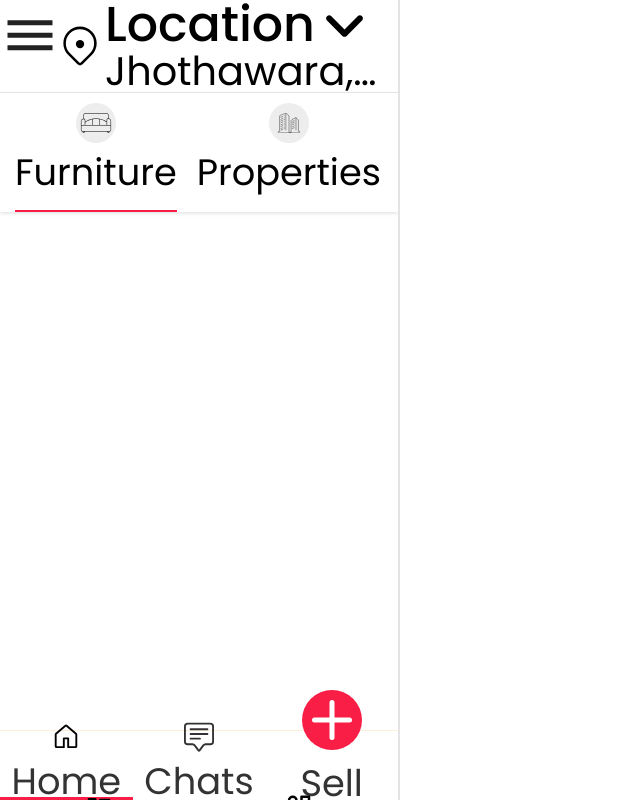
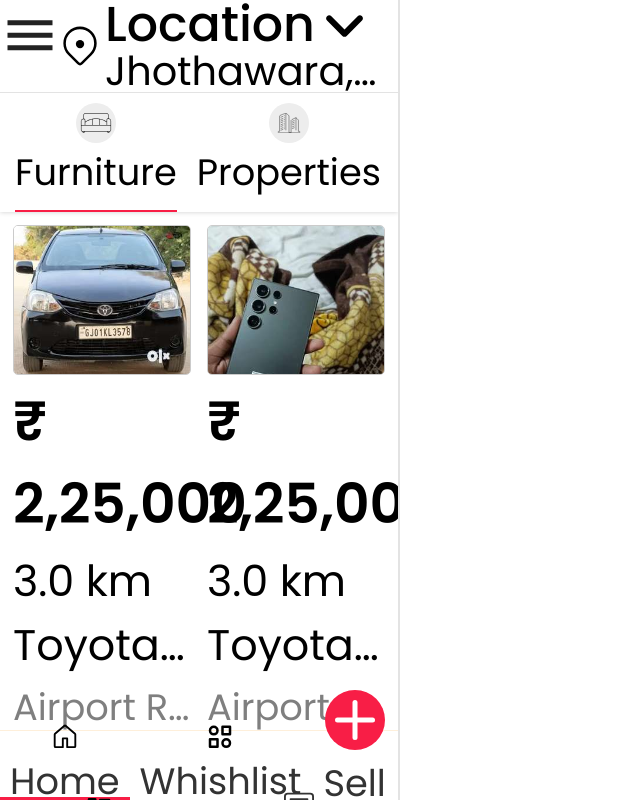
Before and after one commit to 25mohit/rent-property-project-frontend, a Next.js app: page /Home in a window 1280 px wide. Shown: the whole page, without its empty margins (0-640 px from the left). Built offline with nearby package versions, Linux system fonts and the light colour scheme.

Commit message:
home page design not complete

```diff
--- a/public/images/index.tsx
+++ b/public/images/index.tsx
@@ -2,3 +2,5 @@
 export { default as furniture } from "./furniture.svg";
 export { default as property } from "./property.svg";
 export { default as electronic } from "./electronic.svg";
+export { default as prImg1 } from "./prImg1.jpg";
+export { default as prImg2 } from "./prImg2.jpg";
--- a/src/app/Home/page.tsx
+++ b/src/app/Home/page.tsx
@@ -1,7 +1,7 @@
 import React from "react";
 import MultiContentLayout from "../components/HOC/Layout/MultiContentLayout";
 import Image from "next/image";
-import { electronic, furniture, property } from "../../../public/images";
+import { electronic, furniture, prImg1, prImg2, property } from "../../../public/images";
 
 
 const HomePage = () => {
@@ -48,6 +48,139 @@
               </li>
           </ul>
       </div>
+
+      <div className="row listingProduct">
+          <div className="col-6">
+            <div className="productCard">
+              <figure className="productCardImg">
+                <Image src={prImg1} alt="pr1" />
+              </figure>
+              <div className="productCardBoy">
+                <h3 className="itemPrice">₹ 2,25,000</h3>
+                <h4 className="distance">3.0 km</h4>
+                <h5 className="prdTitle textLimit l1">Toyota Etios Liva G SP*, 2011, CNG & Hybrids</h5>
+                <p className="location textLimit l1">Airport Road, Ahmedabad</p>
+              </div>
+            </div>
+          </div>
+          <div className="col-6">
+            <div className="productCard">
+              <figure className="productCardImg">
+                <Image src={prImg2} alt="pr2" />
+              </figure>
+              <div className="productCardBoy">
+                <h3 className="itemPrice">₹ 2,25,000</h3>
+                <h4 className="distance">3.0 km</h4>
+                <h5 className="prdTitle textLimit l1">Toyota Etios Liva G SP*, 2011, CNG & Hybrids</h5>
+                <p className="location textLimit l1">Airport Road, Ahmedabad</p>
+              </div>
+            </div>
+          </div>
+          <div className="col-6">
+            <div className="productCard">
+              <figure className="productCardImg">
+                <Image src={prImg1} alt="pr1" />
+              </figure>
+              <div className="productCardBoy">
+                <h3 className="itemPrice">₹ 2,25,000</h3>
+                <h4 className="distance">3.0 km</h4>
+                <h5 className="prdTitle textLimit l1">Toyota Etios Liva G SP*, 2011, CNG & Hybrids</h5>
+                <p className="location textLimit l1">Airport Road, Ahmedabad</p>
+              </div>
+            </div>
+          </div>
+          <div className="col-6">
+            <div className="productCard">
+              <figure className="productCardImg">
+                <Image src={prImg2} alt="pr2" />
+              </figure>
+              <div className="productCardBoy">
+                <h3 className="itemPrice">₹ 2,25,000</h3>
+                <h4 className="distance">3.0 km</h4>
+                <h5 className="prdTitle textLimit l1">Toyota Etios Liva G SP*, 2011, CNG & Hybrids</h5>
+                <p className="location textLimit l1">Airport Road, Ahmedabad</p>
+              </div>
+            </div>
+          </div>
+          <div className="col-6">
+            <div className="productCard">
+              <figure className="productCardImg">
+                <Image src={prImg1} alt="pr1" />
+              </figure>
+              <div className="productCardBoy">
+                <h3 className="itemPrice">₹ 2,25,000</h3>
+                <h4 className="distance">3.0 km</h4>
+                <h5 className="prdTitle textLimit l1">Toyota Etios Liva G SP*, 2011, CNG & Hybrids</h5>
+                <p className="location textLimit l1">Airport Road, Ahmedabad</p>
+              </div>
+            </div>
+          </div>
+          <div className="col-6">
+            <div className="productCard">
+              <figure className="productCardImg">
+                <Image src={prImg2} alt="pr2" />
+              </figure>
+              <div className="productCardBoy">
+                <h3 className="itemPrice">₹ 2,25,000</h3>
+                <h4 className="distance">3.0 km</h4>
+                <h5 className="prdTitle textLimit l1">Toyota Etios Liva G SP*, 2011, CNG & Hybrids</h5>
+                <p className="location textLimit l1">Airport Road, Ahmedabad</p>
+              </div>
+            </div>
+          </div>
+          <div className="col-6">
+            <div className="productCard">
+              <figure className="productCardImg">
+                <Image src={prImg1} alt="pr1" />
+              </figure>
+              <div className="productCardBoy">
+                <h3 className="itemPrice">₹ 2,25,000</h3>
+                <h4 className="distance">3.0 km</h4>
+                <h5 className="prdTitle textLimit l1">Toyota Etios Liva G SP*, 2011, CNG & Hybrids</h5>
+                <p className="location textLimit l1">Airport Road, Ahmedabad</p>
+              </div>
+            </div>
+          </div>
+          <div className="col-6">
+            <div className="productCard">
+              <figure className="productCardImg">
+                <Image src={prImg2} alt="pr2" />
+              </figure>
+              <div className="productCardBoy">
+                <h3 className="itemPrice">₹ 2,25,000</h3>
+                <h4 className="distance">3.0 km</h4>
+                <h5 className="prdTitle textLimit l1">Toyota Etios Liva G SP*, 2011, CNG & Hybrids</h5>
+                <p className="location textLimit l1">Airport Road, Ahmedabad</p>
+              </div>
+            </div>
+          </div>
+          <div className="col-6">
+            <div className="productCard">
+              <figure className="productCardImg">
+                <Image src={prImg1} alt="pr1" />
+              </figure>
+              <div className="productCardBoy">
+                <h3 className="itemPrice">₹ 2,25,000</h3>
+                <h4 className="distance">3.0 km</h4>
+                <h5 className="prdTitle textLimit l1">Toyota Etios Liva G SP*, 2011, CNG & Hybrids</h5>
+                <p className="location textLimit l1">Airport Road, Ahmedabad</p>
+              </div>
+            </div>
+          </div>
+          <div className="col-6">
+            <div className="productCard">
+              <figure className="productCardImg">
+                <Image src={prImg2} alt="pr2" />
+              </figure>
+              <div className="productCardBoy">
+                <h3 className="itemPrice">₹ 2,25,000</h3>
+                <h4 className="distance">3.0 km</h4>
+                <h5 className="prdTitle textLimit l1">Toyota Etios Liva G SP*, 2011, CNG & Hybrids</h5>
+                <p className="location textLimit l1">Airport Road, Ahmedabad</p>
+              </div>
+            </div>
+          </div>
+      </div>
    </MultiContentLayout>
    </>
   );
--- a/src/app/components/Utils/BottomBar/BottomBar.tsx
+++ b/src/app/components/Utils/BottomBar/BottomBar.tsx
@@ -17,10 +17,10 @@
           </Link>
         </div>
         <div className="col">
-          <Link href="#" className="link chatTab">
+          <Link href="#" className="link categoryTap">
             <div className="block">
-              <span className="iconBox"><BsChatSquareText className="icon" /></span>
-              <h6>Chats</h6>
+              <span className="iconBox"><TbCategory2 className="icon" /></span>
+              <h6>Whishlist</h6>
             </div>
           </Link>
         </div>
@@ -41,10 +41,10 @@
           </Link>
         </div>
         <div className="col">
-          <Link href="#" className="link categoryTap">
+          <Link href="#" className="link chatTab">
             <div className="block">
-              <span className="iconBox"><TbCategory2 className="icon" /></span>
-              <h6>Category</h6>
+              <span className="iconBox"><BsChatSquareText className="icon" /></span>
+              <h6>Chats</h6>
             </div>
           </Link>
         </div>
--- a/src/app/style.scss
+++ b/src/app/style.scss
@@ -426,7 +426,11 @@
 }
 
 .categoyList {
-	box-shadow: 0 0 5px rgb(0 0 0 / 20%);
+	box-shadow: 0 0 5px rgba(0, 0, 0, 0.2);
+    position: sticky;
+    top: 0;
+    background: #fff;
+    z-index: 999;
 
 	ul {
 		list-style: none;
@@ -466,7 +470,15 @@
 	}
 }
 
+.row {
+	display: flex;
+	flex-wrap: wrap;
 
+	.col-6 {
+       width: 50%;
+	   padding:8px;
+	}
+}
 .scroll {
     height: calc(100vh - 1px);
     overflow: hidden;
@@ -485,7 +497,69 @@
 	}
 }
 
+.productCard {
 
+	.productCardImg {
+		height: 150px;
+		width: 100%;
+		position: relative;
+		padding: 0;
+		box-sizing: border-box;
+		overflow: hidden;
+		border-radius: 5px;
+		border: 1px solid #cbcbcb;
+
+		img {
+			min-height: 100%;
+			margin: auto;
+		}
+	}
+	.productCardBoy {
+		padding-top: 5px;
+
+		.itemPrice {
+			font-size: var(--fontSize18);
+			font-weight: 600;
+			margin-bottom: 3px;
+		}
+		.prdTitle{
+           margin-bottom: 3px;
+		}
+		.location {
+			font-size: var(--fontSize12);
+			opacity: 0.5;
+		}
+	}
+}
+
+.listingProduct {
+    padding: 5px 5px;
+}
+
+.textLimit {
+	word-break: break-all;
+    overflow: hidden;
+    -o-text-overflow: ellipsis;
+    text-overflow: ellipsis;
+    display: -webkit-box;
+    -webkit-box-orient: vertical;
+
+	&.l1 {
+		-webkit-line-clamp: 1;
+	}
+	&.l2 {
+		-webkit-line-clamp: 2;
+	}
+	&.l3 {
+		-webkit-line-clamp: 3;
+	}
+	&.l4 {
+		-webkit-line-clamp: 4;
+	}
+	&.l5 {
+		-webkit-line-clamp: 5;
+	}
+}
 
 @media (max-width:991px) {
 
```
Also changed, not shown: public/images/prImg1.jpg (added), public/images/prImg2.jpg (added).
